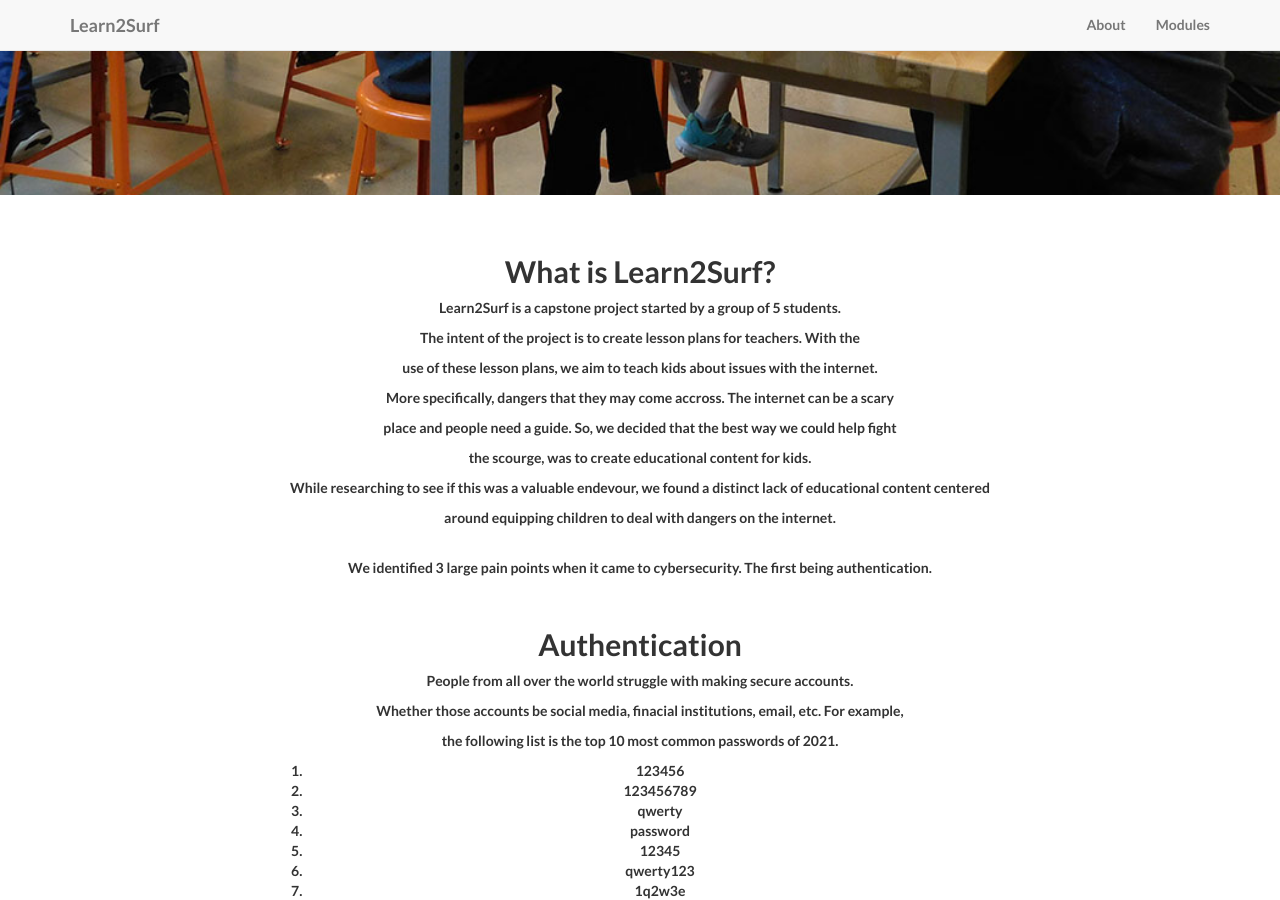
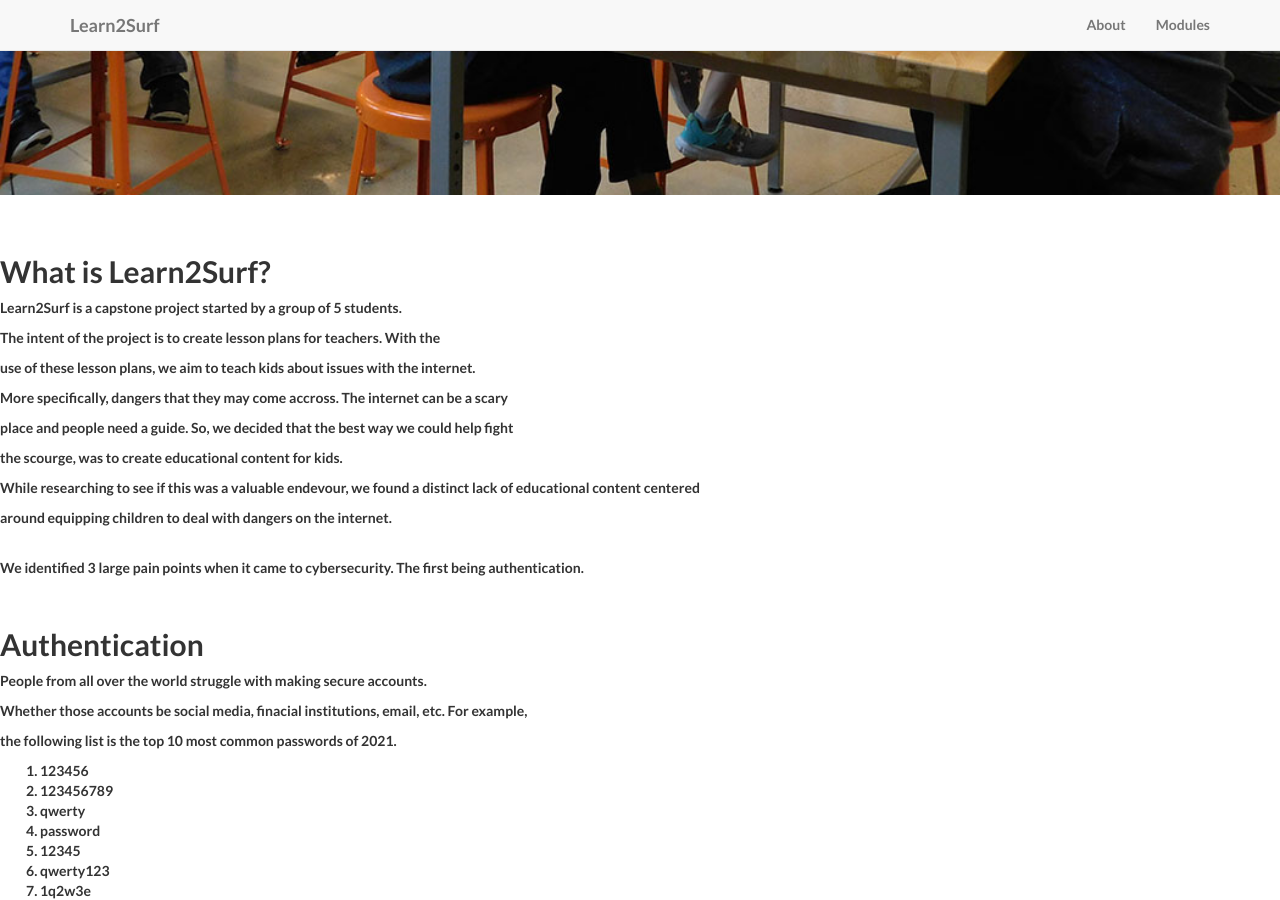
Before and after one commit to Konnor-Filip/Learn2Surf, a Jekyll site: the page built from index.html, in a window 1280 px wide and 900 px high, scrolled down 582 px. Built offline with Jekyll 4.4.1, drawn with Linux system fonts in a browser that asks for light colours.

Commit message:
de-center text

```diff
--- a/index.html
+++ b/index.html
@@ -36,9 +36,9 @@ subTitle: Teaching Students to Surf the web
 </section>
 
 <!-- About Section -->
-<section id="about" class="container content-section text-center">
-    <div class="row">
-        <div class="col-lg-8 col-lg-offset-2">
+<section id="about">
+    <div>
+        <div>
             <br /><br />
             <h2>What is Learn2Surf?</h2>
             <p>Learn2Surf is a capstone project started by a group of 5 students.</p>
```
